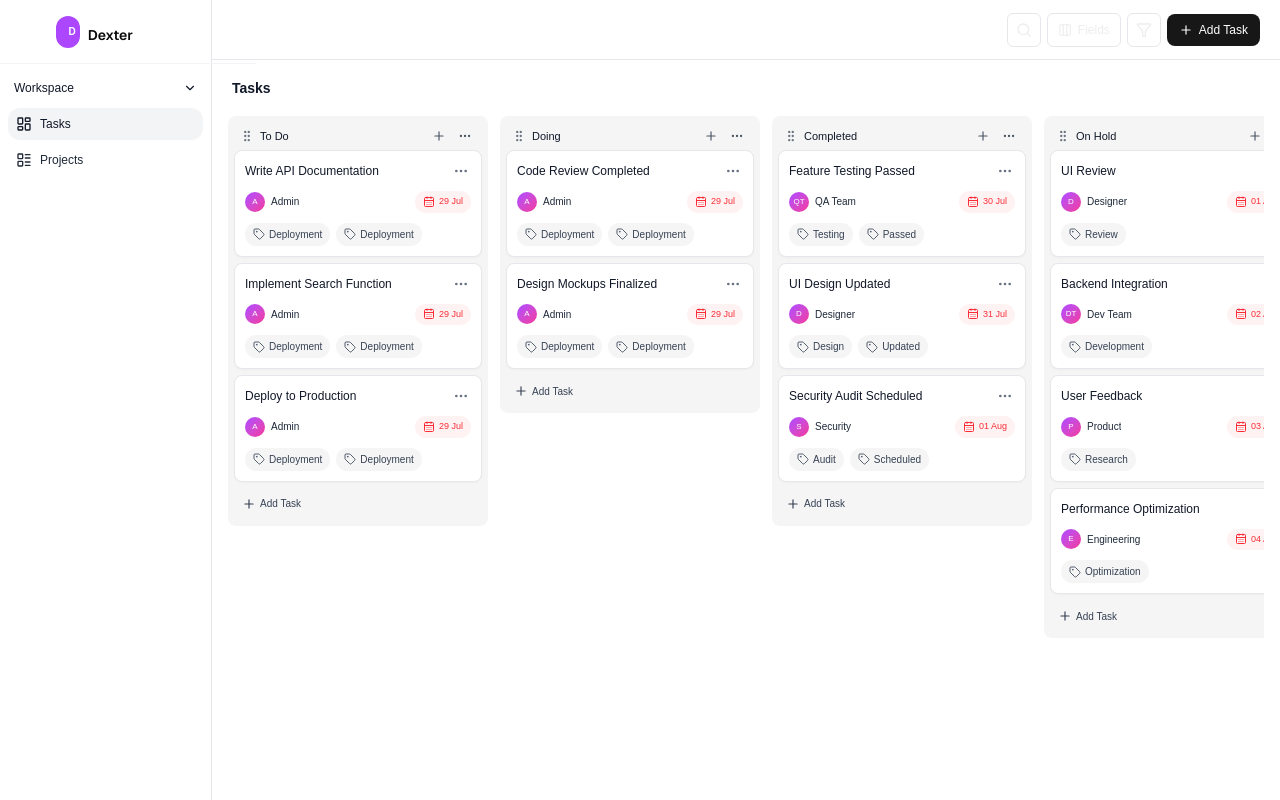
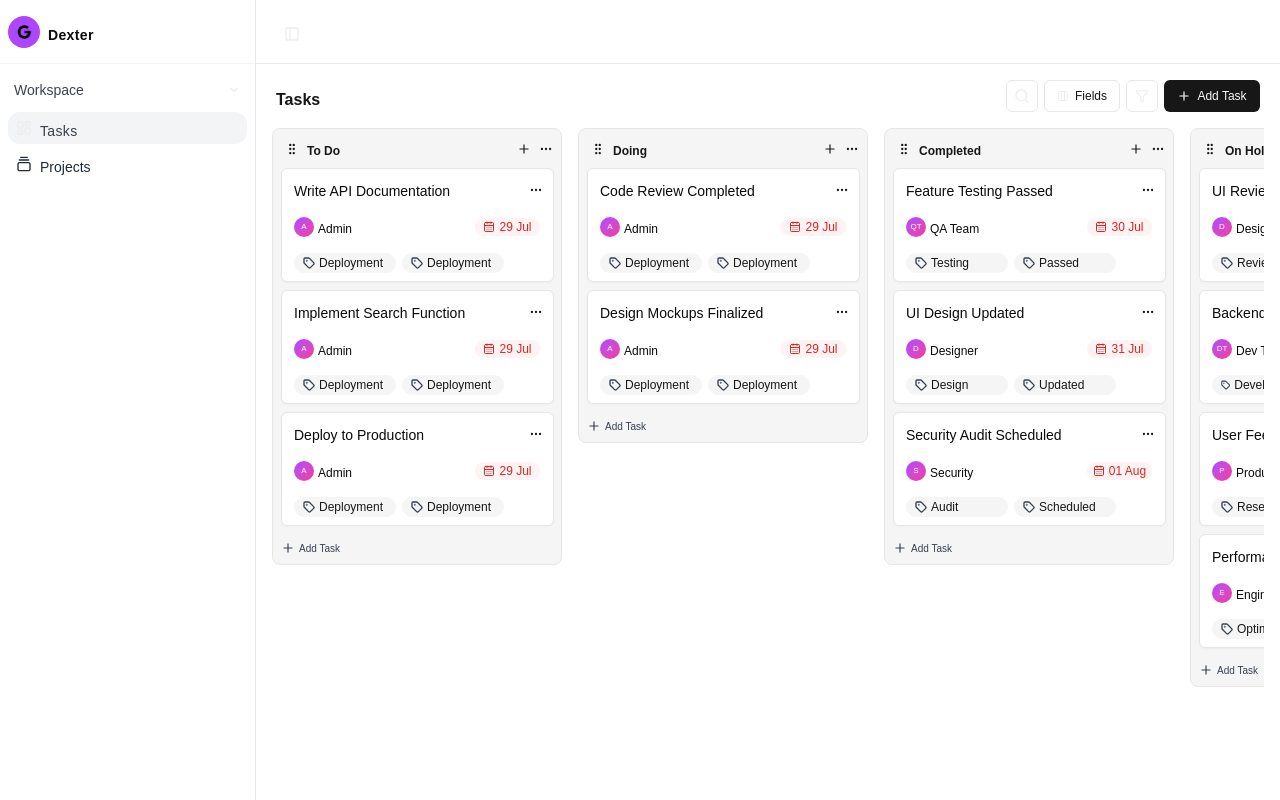
Before and after one commit to DheerajKumar6515/task-management, a Next.js app: page /dashboard in a window 1280 px wide. Built offline with nearby package versions, Linux system fonts and the light colour scheme.

Commit message:
make responsive

```diff
--- a/src/app/layout.tsx
+++ b/src/app/layout.tsx
@@ -7,10 +7,10 @@ const geistSans = Geist({
   subsets: ["latin"],
 });
 
-const geistMono = Geist_Mono({
-  variable: "--font-geist-mono",
-  subsets: ["latin"],
-});
+// const geistMono = Geist_Mono({
+//   variable: "--font-geist-mono",
+//   subsets: ["latin"],
+// });
 
 export const metadata: Metadata = {
   title: "Task_Management App",
@@ -21,7 +21,7 @@ export default function RootLayout({ children }: LayoutProps<"/">) {
   return (
     <html
       lang="en"
-      className={`${geistSans.variable} ${geistMono.variable} h-full antialiased`}
+      className={` h-full antialiased`}
     >
       <body className="min-h-full flex flex-col">{children}</body>
     </html>
--- a/src/components/auth/LoginCard.tsx
+++ b/src/components/auth/LoginCard.tsx
@@ -29,10 +29,9 @@ function LoginCard() {
       {/* Login Actions */}
       <div className="w-full md:w-84 h-21 mt-2.5 md:mt-4 space-y-3 ">
         {/* Guest Login */}
-        <div className='w-full h-9 flex items-center justify-center rounded-4xl bg-[#171717] px-3 py-2 gap-1.5 cursor-pointer'>
+        <div onClick={handleGuestLogin} className='w-full h-9 flex items-center justify-center rounded-4xl bg-[#171717] px-3 py-2 gap-1.5 cursor-pointer'>
             <button
           type="button"
-          onClick={handleGuestLogin}
           className="w-31 h-5 font-sans text-xs md:text-sm font-medium text-[#FAFAFA] leading-5 cursor-pointer"
         >
           Continue as Guest
--- a/src/components/layout/Sidebar.tsx
+++ b/src/components/layout/Sidebar.tsx
@@ -4,8 +4,10 @@ import {
   LayoutList,
   LayoutDashboard,
   ChevronDown,
-  ChevronsUpDown
+  ChevronsUpDown,
+  GalleryVerticalEnd
 } from "lucide-react";
+import Image from "next/image";
 
 interface SidebarProps {
   open: boolean;
@@ -31,7 +33,7 @@ function Sidebar({
 
       <aside
         className={`
-          fixed inset-y-0 left-0 z-40 w-53
+          fixed inset-y-0 left-0 z-40 w-[256px]
           border-r border-gray-200 bg-white
           transition-transform duration-200
           md:static md:z-auto md:translate-x-0
@@ -39,16 +41,15 @@ function Sidebar({
         `}
       >
         {/* Workspace */}
-        <div className="flex w-[256px] h-16 p-2 gap-2 items-center justify-between border-b border-gray-100">
-          <div className="w-60 h-12 rounded-xl px-12 py-8 flex items-center gap-2">
-            <div className="h-8 w-8 overflow-hidden rounded-2xl bg-purple-500">
+        <div className="flex w-full h-16 p-2 gap-2 items-center justify-between border-b border-gray-100">
+          <div className="w-60 h-12 rounded-xl flex items-center gap-2">
+            <div className="h-8 w-8 overflow-hidden rounded-2xl bg-purple-500 flex items-center justify-center">
               {/* Image here */}
-              <div className="flex h-8 w-8 rounded-2xl items-center justify-center text-[10px] font-semibold text-white">
-                D
-              </div>
+              <Image src="/google.png" alt="avtar-img" width={16} height={16}/>
+
             </div>
 
-            <span className=" w-38 h-3.5 font-sans text-sm font-semibold text-[#0A0A0A]">
+            <span className=" w-38 h-3.5 font-sans text-sm font-semibold text-[#0A0A0A] tracking-wide">
               Dexter
             </span>
           </div>
@@ -57,25 +58,25 @@ function Sidebar({
 
         {/* Navigation */}
         <nav className="p-2">
-          <div className="mb-1 flex items-center justify-between px-1.5 py-2 text-xs text-gray-900">
-            <span>Workspace</span>
+          <div className="mb-1 flex items-center justify-between px-1.5 py-2 ">
+            <span className="text-sm text-gray-900/82 font-sans font-medium ">Workspace</span>
             <ChevronDown className="h-3.5 w-3.5" />
           </div>
 
           <button
             type="button"
-            className="flex w-full items-center gap-2 rounded-xl bg-gray-100 px-2 py-2 text-left text-xs font-medium text-gray-900"
+            className="flex w-full items-center gap-2 rounded-xl bg-gray-100 px-2 py-2 "
           >
             <LayoutDashboard className="h-4 w-4" />
-            Tasks
+            <span className="w-48 h-3.5 text-left text-sm text-gray-900/82 font-sans font-medium tracking-wide">Tasks</span>
           </button>
 
           <button
             type="button"
-            className="mt-1 flex w-full items-center gap-2 rounded-xl px-2 py-2 text-left text-xs text-gray-800 hover:bg-gray-100"
+            className="mt-1 flex w-full items-center gap-2 rounded-xl px-2 py-2 text-left text-gray-800 hover:bg-gray-100"
           >
-            <LayoutList className="h-4 w-4" />
-            Projects
+            <GalleryVerticalEnd className="h-4 w-4" />
+             <span className="w-48 h-3.5 text-sm font-sans ">Projects</span>
           </button>
         </nav>
 
@@ -86,7 +87,7 @@ function Sidebar({
           className="absolute right-3 top-4 md:hidden"
         >
           {/* <PanelLeft className="h-5 w-5" /> */}
-          <ChevronsUpDown className="h-5 w-5" />
+          <ChevronsUpDown className="h-4 w-4 cursor-pointer" />
         </button>
       </aside>
     </>
--- a/src/components/layout/Topbar.tsx
+++ b/src/components/layout/Topbar.tsx
@@ -16,12 +16,12 @@ function Topbar({
   onMenuClick,
 }: TopbarProps) {
   return (
-     <header className="flex h-15 shrink-0 items-center justify-between border-b border-gray-200 bg-white px-3 sm:px-5">
+     <header className="flex h-16 shrink-0 items-center justify-between border-b border-gray-200 bg-white px-3 sm:px-5">
       {/* Mobile menu */}
       <button
         type="button"
         onClick={onMenuClick}
-        className="rounded-md p-2 hover:bg-gray-100 md:hidden"
+        className="rounded-md w-7 h-7 p-2 hover:bg-gray-100 cursor-pointer"
         aria-label="Open menu"
       >
         <PanelLeft className="h-4 w-4" />
@@ -30,41 +30,6 @@ function Topbar({
       {/* Empty space / breadcrumb area */}
       <div className="hidden md:block" />
 
-      {/* Actions */}
-      <div className="ml-auto flex items-center gap-1.5">
-        <button
-          type="button"
-          aria-label="Search"
-          className="rounded-md border border-gray-200 p-2 hover:bg-gray-50"
-        >
-          <Search className="h-4 w-4" />
-        </button>
-
-        <button
-          type="button"
-          className="hidden items-center gap-1.5 rounded-md border border-gray-200 px-2.5 py-2 text-xs sm:flex"
-        >
-          <Columns3 className="h-3.5 w-3.5" />
-          Fields
-        </button>
-
-        <button
-          type="button"
-          aria-label="Filter"
-          className="rounded-md border border-gray-200 p-2 hover:bg-gray-50"
-        >
-          <Filter className="h-4 w-4" />
-        </button>
-
-        <button
-          type="button"
-          className="flex items-center gap-1.5 rounded-lg bg-[#171717] px-3 py-2 text-xs font-medium text-white hover:bg-black"
-        >
-          <Plus className="h-3.5 w-3.5" />
-          <span className="hidden xl:inline">Add Task</span>
-          <span className="sm:hidden">Add</span>
-        </button>
-      </div>
     </header>
   )
 }
--- a/src/components/tasks/TaskBoard.tsx
+++ b/src/components/tasks/TaskBoard.tsx
@@ -5,17 +5,8 @@ function TaskBoard() {
   return (
     <div className="min-w-0 flex-1 overflow-hidden">
       <div
-        className="
-          flex
-          h-full
-          gap-3
-          overflow-x-auto
-          overflow-y-auto
-          pb-4
-          pr-2
-          scrollbar-thin
-        "
-      >
+        className="flex h-full md:h-148 gap-4 overflow-x-auto overflow-y-auto pb-4 pr-2 scrollbar-thin
+">
         {taskColumns.map((column) => (
           <TaskColumn
             key={column.id}
--- a/src/components/tasks/TaskCard.tsx
+++ b/src/components/tasks/TaskCard.tsx
@@ -9,40 +9,43 @@ interface TaskCardProps {
 
 function TaskCard({ task }: TaskCardProps) {
   return (
-   <article className="rounded-lg border border-gray-200 bg-white p-2.5 shadow-[0_1px_2px_rgba(0,0,0,0.03)] transition-shadow hover:shadow-sm">
+   <article className="w-68.25 h-28.5 rounded-md border border-[#E5E5E5] bg-white p-3 shadow-[0_1px_2px_rgba(0,0,0,0.03)] transition-shadow hover:shadow-sm gap-2">
       {/* Task title */}
-      <div className="flex items-start justify-between gap-2">
-        <h3 className="min-w-0 text-[12px] font-medium leading-5 text-gray-900">
+      <div className="w-61.75 h-5 flex items-start justify-between gap-2">
+        <h3 className="w-50 h-5 text-sm font-sans font-medium leading-5 text-[#0A0A0A]">
           {task.title}
         </h3>
 
         <button
           type="button"
           aria-label="Task options"
-          className="shrink-0 rounded-md p-0.5 text-gray-500 hover:bg-gray-100"
+          className="w-3.5 h-3.5 shrink-0 rounded-md p-0.5 text-[#171717] hover:bg-gray-100"
         >
-          <MoreHorizontal className="h-4 w-4" />
+          <MoreHorizontal className="h-3.5 w-3.5" />
         </button>
       </div>
 
       {/* Assignee + Date */}
-      <div className="mt-2.5 flex items-center justify-between gap-2">
-        <div className="flex min-w-0 items-center gap-1.5">
+      <div className="w-61.75 h-13 flex items-center justify-between">
+        <div className="w-22.5 h-5 flex min-w-0 items-center gap-1">
+          {/* Avatar IMage here */}
+          <span className="w-5 h-5 rounded-full">
           <Avatar name={task.assignee} />
+          </span>
 
-          <span className="truncate text-[10px] text-gray-800">
+          <span className="w-full h-3 text-xs font-sans font-medium text-[#0A0A0A]">
             {task.assignee}
           </span>
         </div>
 
-        <span className="inline-flex shrink-0 items-center gap-1 rounded-full bg-red-50 px-2 py-1 text-[9px] font-medium text-red-500">
+        <span className="w-16.75 h-5 inline-flex shrink-0 items-center justify-center gap-1 rounded-3xl border border-white bg-red-50 py-0.5 text-xs font-sans leading-4 font-medium text-[#DC2626] ">
           <CalendarDays className="h-3 w-3" />
           {task.dueDate}
         </span>
       </div>
 
       {/* Tags */}
-      <div className="mt-2.5 flex flex-wrap gap-1.5">
+      <div className="w-52.5 h-5 flex flex-wrap gap-1.5">
         {task.tags.map((tag, index) => (
           <TaskTag
             key={`${task.id}-${tag}-${index}`}
@@ -50,6 +53,7 @@ function TaskCard({ task }: TaskCardProps) {
           />
         ))}
       </div>
+
     </article>
   )
 }
--- a/src/components/tasks/TaskColumn.tsx
+++ b/src/components/tasks/TaskColumn.tsx
@@ -9,22 +9,24 @@ interface TaskColumnProps {
 
 function TaskColumn({ column }: TaskColumnProps) {
   return (
-     <section className="flex w-62.5 shrink-0 flex-col rounded-lg bg-[#f5f5f5] p-1.5 sm:w-65 h-fit">
+     <section className="flex w-72.5 h-fit shrink-0 flex-col bg-[#f5f5f5] rounded-lg border border-[#E5E5E5]">
       {/* Column header */}
-      <header className="flex h-7 items-center justify-between px-1.5">
-        <div className="flex items-center gap-1.5">
-          <GripVertical className="h-3.5 w-3.5 text-gray-500" />
+      <header className="flex h-9.75 items-center justify-between px-3">
+        <div className="w-17.5 h-3.5 flex items-center gap-2">
+          <span className="w-3.5 h-3.5 cursor-pointer">
+           <GripVertical className="h-3.5 w-3.5 text-[#171717]" />
+          </span>
 
-          <h2 className="text-[11px] font-medium text-gray-900">
+          <h2 className="w-12 h-3 text-xs font-sans font-semibold text-[#171717]">
             {column.title}
           </h2>
         </div>
 
-        <div className="flex items-center gap-1">
+        <div className="w-9 h-3.5 flex items-center">
           <button
             type="button"
             aria-label={`Add task to ${column.title}`}
-            className="rounded-md p-1 text-gray-600 hover:bg-white"
+            className="rounded-md p-1 cursor-pointer text-[#171717] hover:bg-white"
           >
             <Plus className="h-3.5 w-3.5" />
           </button>
@@ -32,7 +34,7 @@ function TaskColumn({ column }: TaskColumnProps) {
           <button
             type="button"
             aria-label={`${column.title} options`}
-            className="rounded-md p-1 text-gray-600 hover:bg-white"
+            className="rounded-md cursor-pointer p-1 text-[#171717] hover:bg-white"
           >
             <MoreHorizontal className="h-3.5 w-3.5" />
           </button>
@@ -40,7 +42,7 @@ function TaskColumn({ column }: TaskColumnProps) {
       </header>
 
       {/* Tasks */}
-      <div className="space-y-1.5">
+      <div className="h-fit px-2 space-y-2">
         {column.tasks.map((task) => (
           <TaskCard key={task.id} task={task} />
         ))}
@@ -49,9 +51,9 @@ function TaskColumn({ column }: TaskColumnProps) {
       {/* Add task */}
       <button
         type="button"
-        className="mt-1.5 flex h-8 items-center gap-1 px-2 text-[10px] text-gray-700 hover:text-gray-950"
+        className="mt-1.5 cursor-pointer flex h-8 items-center gap-1 px-2 text-[10px] text-gray-700 hover:text-gray-950"
       >
-        <Plus className="h-3.5 w-3.5" />
+        <Plus className="h-3.5 w-3.5 " />
         Add Task
       </button>
     </section>
--- a/src/components/tasks/TaskHeader.tsx
+++ b/src/components/tasks/TaskHeader.tsx
@@ -1,12 +1,55 @@
-import React from 'react'
+import {
+  Columns3,
+  Filter,
+  Plus,
+  Search,
+} from "lucide-react";
 
 function TaskHeader() {
   return (
-        <div className="flex h-14 shrink-0 items-center px-4 sm:px-5">
-      <h1 className="text-sm font-semibold text-gray-900">
+        <div className="flex w-full h-8 shrink-0 items-center justify-between px-4 sm:px-5 mt-4 mb-4">
+
+        <h1 className="w-11.5 h-4 text-base font-sans font-semibold text-[#171717]">
         Tasks
-      </h1>
-    </div>
+        </h1>
+
+         {/* Actions */}
+      <div className="ml-auto flex items-center gap-1.5">
+        <button
+          type="button"
+          aria-label="Search"
+          className="rounded-md w-8 h-8 border border-gray-200 hover:bg-gray-50 flex items-center justify-center cursor-pointer"
+        >
+          <Search className="h-4 w-4" />
+        </button>
+
+        <button
+          type="button"
+          className="hidden w-19 h-8 items-center gap-1.5 rounded-md border border-gray-200 px-3 cursor-pointer sm:flex"
+        >
+          <Columns3 className="h-3.5 w-3.5" />
+          <span className="text-xs font-sans font-medium leading-4 text-[#171717]">Fields</span>
+        </button>
+
+        <button
+          type="button"
+          aria-label="Filter"
+          className="w-8 h-8 rounded-md border border-gray-200 p-2 hover:bg-gray-50 cursor-pointer"
+        >
+          <Filter className="h-3.5 w-3.5" />
+        </button>
+
+        <button
+          type="button"
+          className=" w-10 md:w-24 h-8 flex items-center justify-center gap-1.5 rounded-md bg-[#171717] md:px-3 py-2 hover:bg-black cursor-pointer"
+        >
+          <Plus className="h-3.5 w-3.5 text-white hidden md:inline" />
+          <span className="font-sans font-medium text-[#FAFAFA] text-xs leading-4 hidden md:inline">Add Task</span>
+          <span className="sm:hidden text-white text-xs font-sans ">Add</span>
+        </button>
+      </div>
+
+        </div>
 
   )
 }
--- a/src/components/tasks/TaskTag.tsx
+++ b/src/components/tasks/TaskTag.tsx
@@ -6,9 +6,9 @@ interface TaskTagProps {
 
 function TaskTag({ label }: TaskTagProps) {
   return (
-     <span className="inline-flex items-center gap-1 rounded-full bg-[#f5f5f5] px-2 py-1 text-[10px] text-gray-700">
-      <Tag className="h-3 w-3" strokeWidth={1.7} />
-      {label}
+     <span className="w-25.5 h-5 inline-flex items-center gap-1 rounded-3xl border border-[#F5F5F5] bg-[#f5f5f5] px-2 py-1.5 text-xs font-sans font-medium leading-4 text-gray-700">
+      <Tag className="h-3 w-3" strokeWidth={2.7} />
+     <span className="text-[#171717]">{label}</span>
     </span>
   )
 }
```
Also changed, not shown: src/app/page.tsx (+15 -0 lines).
